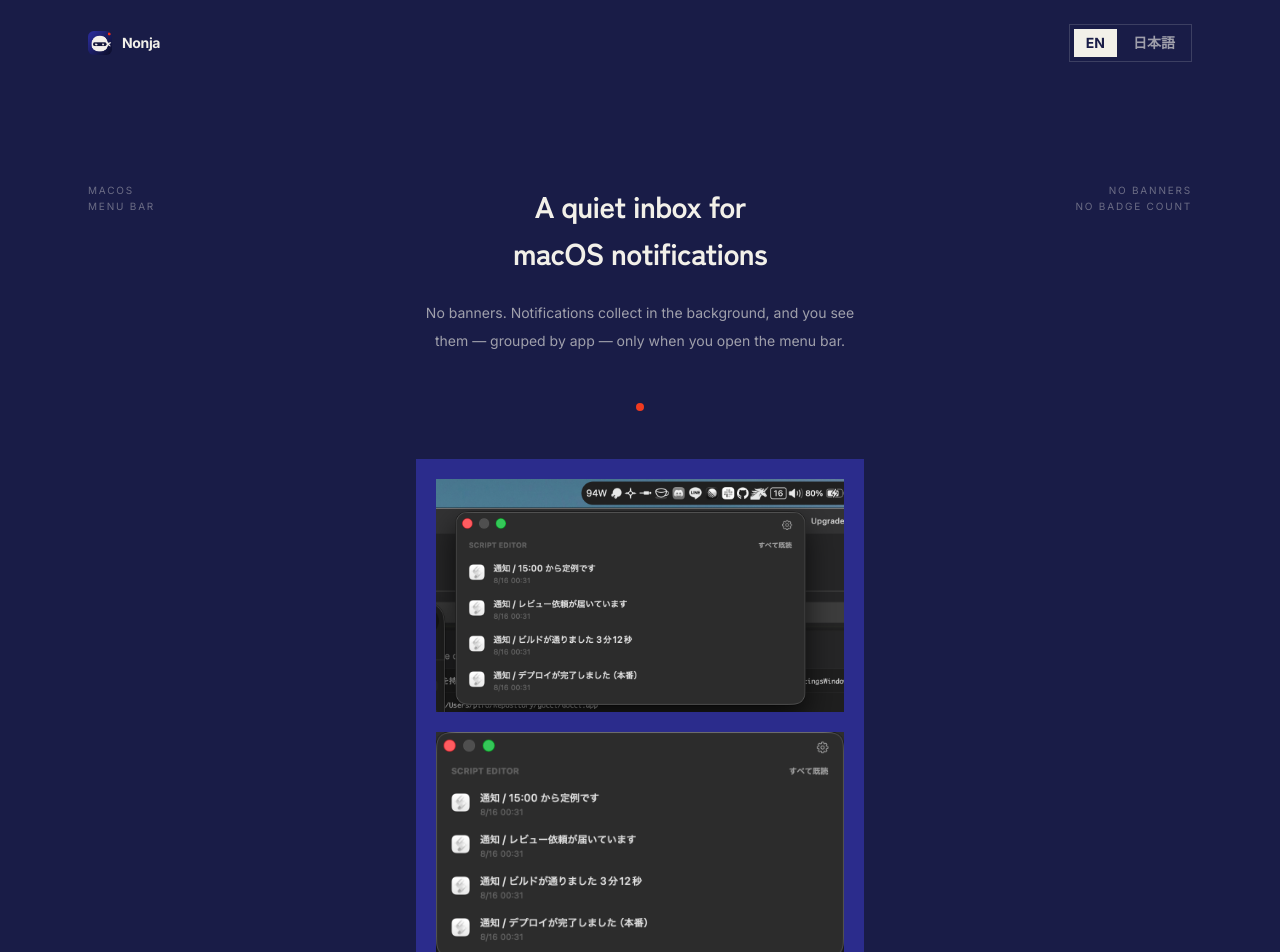
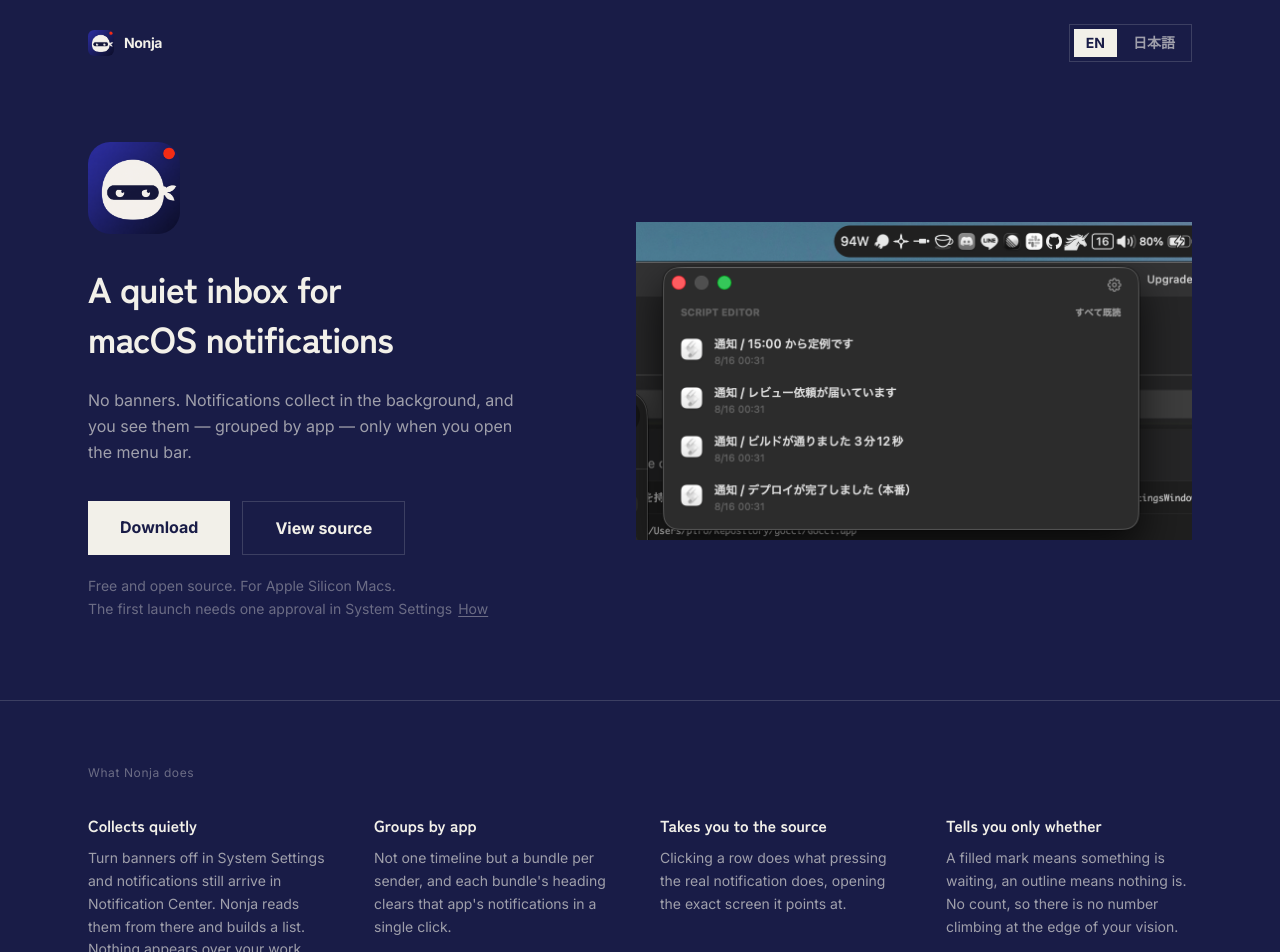
Before and after one commit to piro0919/nonja, a Next.js app in the folder lp/: page /en in a window 1280 px wide. Shown: the top 952 px of the page. Built offline with nearby package versions, Linux system fonts and the light colour scheme.

Commit message:
fix(lp): put the download within the first screen, and show the app in the menu bar

```diff
--- a/lp/src/app/[locale]/page.tsx
+++ b/lp/src/app/[locale]/page.tsx
@@ -24,77 +24,49 @@
           <Image
             alt=""
             className="rounded-[24%]"
-            height={24}
+            height={26}
             src="/icon.png"
-            width={24}
+            width={26}
           />
           <span className="font-bold text-sm tracking-tight">Nonja</span>
         </div>
         <LanguageSwitch />
       </header>
 
-      {/* 中央の細い一列に全部を積む。両脇の余白は空けたままにして、
-          端に小さな注記だけを置く */}
-      <main className="relative mx-auto max-w-6xl px-6">
-        <span className="margin-note absolute top-24 left-6 hidden text-ink-3 lg:block">
-          macOS
-          <br />
-          Menu bar
-        </span>
-        <span className="margin-note absolute top-24 right-6 hidden text-right text-ink-3 lg:block">
-          No banners
-          <br />
-          No badge count
-        </span>
-
-        <div className="mx-auto max-w-md py-16 sm:py-24">
-          <h1 className="text-balance text-center font-display font-bold text-3xl leading-[1.55] tracking-tight">
+      {/* 入手までを最初の画面に収める。同種のメニューバー常駐アプリは
+          どれもボタンを一枚目に置いていて、Nonja だけ 900px 下にあった */}
+      <main className="mx-auto grid max-w-6xl gap-12 px-6 pt-8 pb-20 lg:grid-cols-[minmax(0,1fr)_minmax(0,1.15fr)] lg:items-center lg:gap-16 lg:pt-14">
+        <div className="min-w-0">
+          <Image
+            alt=""
+            className="rounded-[24%]"
+            height={92}
+            priority={true}
+            src="/icon.png"
+            width={92}
+          />
+          <h1 className="mt-7 text-balance font-display font-bold text-3xl leading-[1.4] tracking-tight sm:text-4xl">
             {t("hero.title")}
           </h1>
-          <p className="mt-6 text-center text-ink-2 text-sm leading-loose">
+          <p className="mt-6 max-w-md text-ink-2 leading-relaxed">
             {t("hero.tagline")}
           </p>
 
-          {/* メニューバーの印。数字を出さないという話なので、点ひとつで済ませる */}
-          <div className="mt-12 flex justify-center">
-            <span className="size-2 rounded-full bg-signal" />
-          </div>
-
-          {/* 濃紺の面を一度だけ置く。アイコンの四角と同じ色で、
-              画面がその上に載っている形にする */}
-          <div className="mt-12 space-y-5 bg-indigo p-5">
-            <Image
-              alt={t("screens.list")}
-              className="w-full"
-              height={640}
-              priority={true}
-              src="/menubar.png"
-              width={1120}
-            />
-            <Image
-              alt={t("screens.list")}
-              className="w-full"
-              height={530}
-              src="/list.png"
-              width={960}
-            />
-          </div>
-
-          <div className="mt-12 flex flex-col items-center gap-3">
+          <div className="mt-9 flex flex-col gap-3 sm:flex-row">
             <a
-              className="w-full bg-ink px-8 py-3.5 text-center font-bold text-paper text-sm transition hover:bg-indigo"
+              className="bg-ink px-8 py-3.5 text-center font-bold text-paper transition hover:bg-indigo"
               href={DOWNLOAD}
             >
               {t("hero.download")}
             </a>
             <a
-              className="w-full border border-line px-8 py-3.5 text-center font-bold text-sm transition hover:border-ink"
+              className="border border-line px-8 py-3.5 text-center font-bold transition hover:border-ink"
               href={REPO}
             >
               {t("hero.source")}
             </a>
           </div>
-          <p className="mt-5 text-center text-ink-3 text-xs leading-relaxed">
+          <p className="mt-5 text-ink-3 text-sm leading-relaxed">
             {t("hero.note")}
             <br />
             {t("hero.firstRun")}
@@ -105,23 +77,43 @@
               {t("hero.firstRunLink")}
             </a>
           </p>
+        </div>
 
-          {/* することは4つ。列の中に積んで、罫だけで分ける */}
-          <h2 className="mt-24 text-ink-3 text-xs tracking-wider">
+        {/* メニューバーの下に出る、という位置の関係ごと見せる。
+            同じ中身の一覧を2枚並べていたのをやめた */}
+        <div className="min-w-0">
+          <Image
+            alt={t("screens.list")}
+            className="w-full"
+            height={640}
+            priority={true}
+            src="/menubar.png"
+            width={1120}
+          />
+        </div>
+      </main>
+
+      <section className="border-line border-t">
+        <div className="mx-auto max-w-6xl px-6 py-16">
+          <h2 className="text-ink-3 text-xs tracking-wider">
             {t("features.title")}
           </h2>
-          <dl className="mt-6 border-line border-t">
+          <dl className="mt-8 grid gap-x-10 gap-y-10 sm:grid-cols-2 lg:grid-cols-4">
             {features.map((item) => (
-              <div className="border-line border-b py-6" key={item.title}>
-                <dt className="font-display font-bold text-base">{item.title}</dt>
+              <div key={item.title}>
+                <dt className="font-display font-bold text-base">
+                  {item.title}
+                </dt>
                 <dd className="mt-2.5 text-ink-2 text-sm leading-relaxed">
                   {item.body}
                 </dd>
               </div>
             ))}
           </dl>
+        </div>
+      </section>
 
-          <footer className="mt-16 pb-4 text-center text-ink-3 text-xs">
+      <footer className="mx-auto max-w-6xl px-6 py-10 text-center text-ink-3 text-xs">
         <a className="underline" href={REPO}>
           {t("footer.source")}
         </a>
@@ -130,8 +122,6 @@
           {t("footer.privacy")}
         </Link>
       </footer>
-        </div>
-      </main>
     </>
   );
 }
```
Lines whose indentation alone changed are shown as unchanged.
